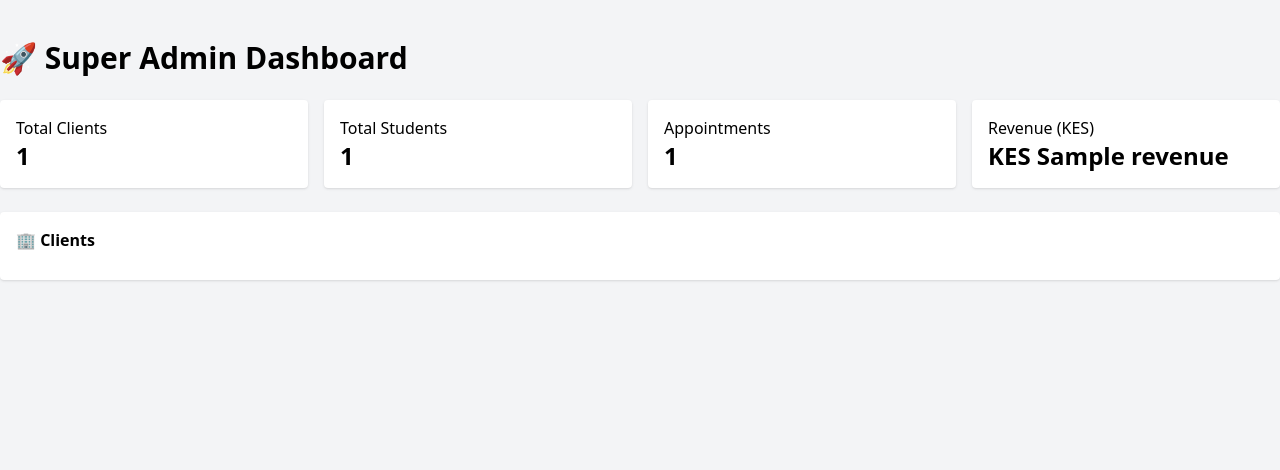
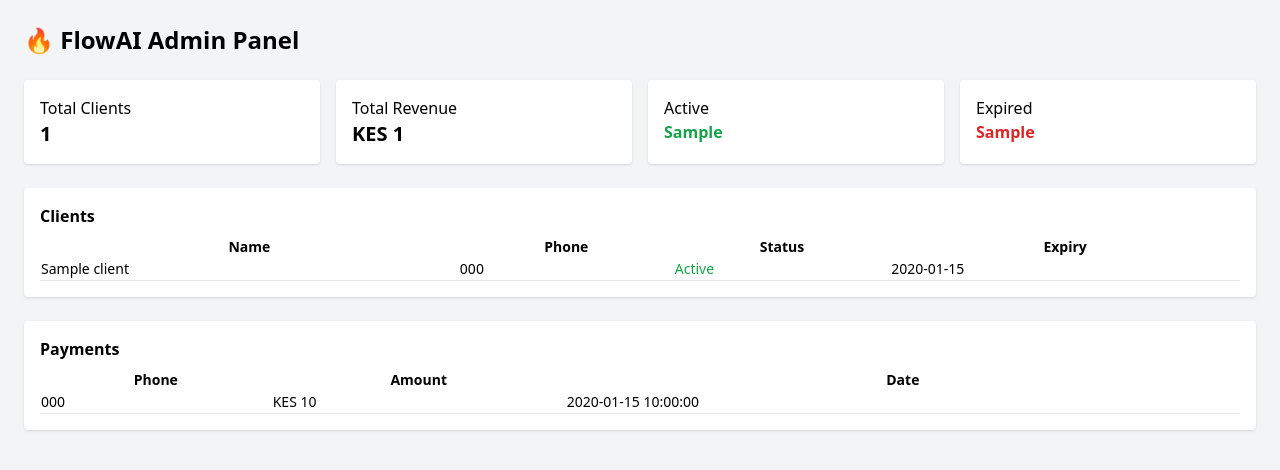
Before and after one commit to rachaelwanja/whatsapp-ai-bot-254, a Flask app: template templates/superadmin_dashboard.html in a window 1280 px wide. Shown: the top 470 px of the page. Run offline with Flask 3, Linux system fonts and the light colour scheme; tables that the repository leaves empty hold one stand-in row (values such as "Sample post"); the template is opened without the code that fills it: values that come from a table or form of the project are taken from there, most other values are stand-ins (such as "Sample title", 1, 10 or a date in 2020); some libraries are stand-ins or nearby versions.

Commit message:
Update superadmin_dashboard.html

```diff
--- a/templates/superadmin_dashboard.html
+++ b/templates/superadmin_dashboard.html
@@ -1,54 +1,94 @@
 <!DOCTYPE html>
 <html>
 <head>
-    <title>Super Admin Dashboard</title>
+    <title>Admin Dashboard</title>
     <script src="https://cdn.tailwindcss.com"></script>
 </head>
 
 <body class="bg-gray-100">
 
-<div class="max-w-7xl mx-auto mt-10">
+<div class="p-6">
 
-    <h1 class="text-3xl font-bold mb-6">
-        🚀 Super Admin Dashboard
-    </h1>
+<h1 class="text-2xl font-bold mb-6">🔥 FlowAI Admin Panel</h1>
 
 <!-- STATS -->
 <div class="grid grid-cols-4 gap-4 mb-6">
 
     <div class="bg-white p-4 rounded shadow">
         <p>Total Clients</p>
-            <h2 class="text-2xl font-bold">{{ total_clients }}</h2>
+        <h2 class="text-xl font-bold">{{ total_clients }}</h2>
     </div>
 
     <div class="bg-white p-4 rounded shadow">
-            <p>Total Students</p>
-            <h2 class="text-2xl font-bold">{{ total_students }}</h2>
+        <p>Total Revenue</p>
+        <h2 class="text-xl font-bold">KES {{ total_revenue }}</h2>
     </div>
 
     <div class="bg-white p-4 rounded shadow">
-            <p>Appointments</p>
-            <h2 class="text-2xl font-bold">{{ total_appointments }}</h2>
+        <p>Active</p>
+        <h2 class="text-green-600 font-bold">{{ active_clients }}</h2>
     </div>
 
     <div class="bg-white p-4 rounded shadow">
-            <p>Revenue (KES)</p>
-            <h2 class="text-2xl font-bold">KES {{ revenue }}</h2>
+        <p>Expired</p>
+        <h2 class="text-red-600 font-bold">{{ expired_clients }}</h2>
     </div>
 
 </div>
 
 <!-- CLIENTS -->
+<div class="bg-white p-4 rounded shadow mb-6">
+
+<h2 class="font-bold mb-2">Clients</h2>
+
+<table class="w-full text-sm">
+<tr>
+<th>Name</th>
+<th>Phone</th>
+<th>Status</th>
+<th>Expiry</th>
+</tr>
+
+{% for c in clients %}
+<tr class="border-b">
+<td>{{ c.name }}</td>
+<td>{{ c.phone }}</td>
+<td>
+    {% if c.active %}
+    <span class="text-green-600">Active</span>
+    {% else %}
+    <span class="text-red-600">Expired</span>
+    {% endif %}
+</td>
+<td>{{ c.expiry }}</td>
+</tr>
+{% endfor %}
+
+</table>
+
+</div>
+
+<!-- PAYMENTS -->
 <div class="bg-white p-4 rounded shadow">
 
-        <h2 class="font-bold mb-3">🏢 Clients</h2>
+<h2 class="font-bold mb-2">Payments</h2>
 
-        {% for key, c in clients.items() %}
-        <div class="border-b py-2 flex justify-between">
-            <span>{{ c.name }}</span>
-            <span class="text-gray-500">{{ c.type }}</span>
-        </div>
+<table class="w-full text-sm">
+<tr>
+<th>Phone</th>
+<th>Amount</th>
+<th>Date</th>
+</tr>
+
+{% for p in payments %}
+<tr class="border-b">
+<td>{{ p.phone }}</td>
+<td>KES {{ p.amount }}</td>
+<td>{{ p.date }}</td>
+</tr>
 {% endfor %}
+
+</table>
 
 </div>
 
```
Lines whose indentation alone changed are shown as unchanged.
